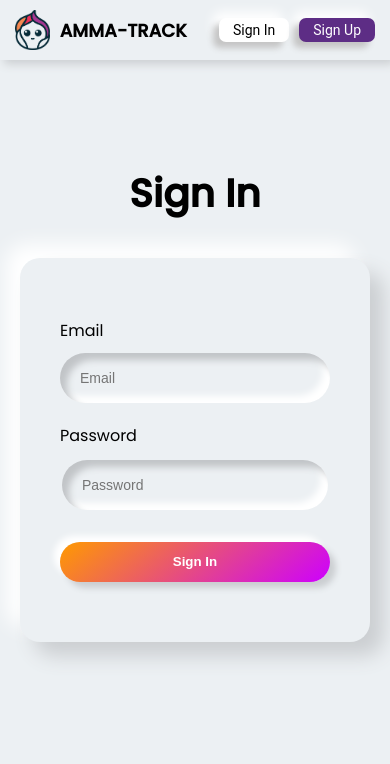
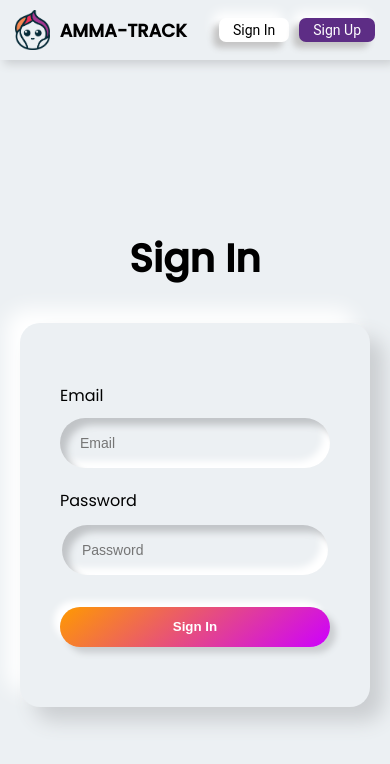
Before and after one commit to kazrias/AMMA-track, a React (Create React App) app: page /login in a window 390 px wide. Shown: the top 764 px of the page. Built offline with nearby package versions, Linux system fonts and the light colour scheme; no server answers; the database is empty; what unsplash-js would draw is missing.

Commit message:
Change sign-up responsive

```diff
--- a/src/pages/Auth/style/style.css
+++ b/src/pages/Auth/style/style.css
@@ -11,11 +11,12 @@
 .account-section,
 .sign-up-section,
 .login-section {
-  min-height: calc(100vh - 80px);
+  min-height: calc(100vh);
   display: flex;
   justify-content: center;
   align-items: center;
   flex-direction: column;
+  padding-top: 50px;
 }
 
 .login-section,
@@ -218,6 +219,8 @@
     left: 30%;
     /* top: 100%; */
   }
+
+
 }
 
 @media only screen and (max-width: 500px) {
```
